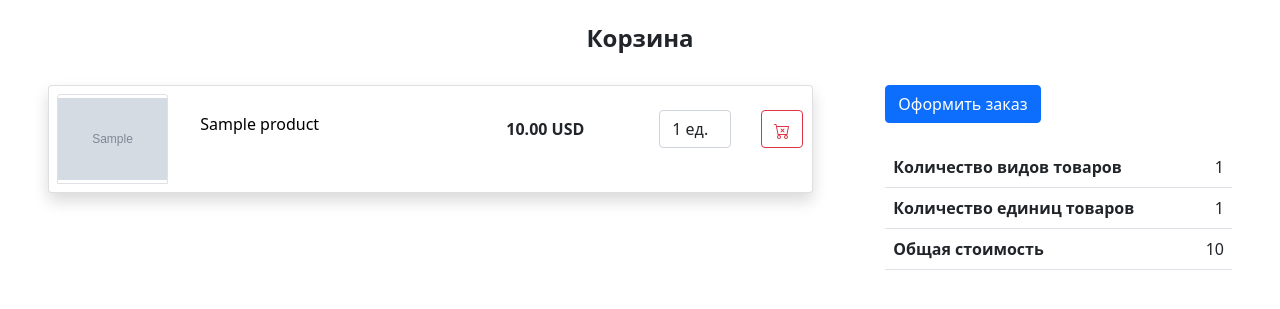
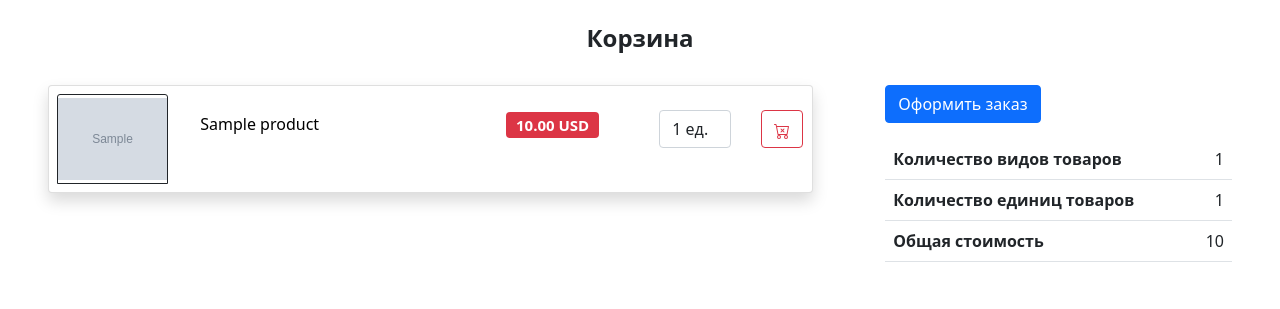
Before and after one commit to NikitaRadin/online_store, a Django app: page /cart/ in a window 1280 px wide. Shown: the part 56-365 px from the top of the page. Run offline with Django 3.2, Linux system fonts and the light colour scheme; a user stored in the database is signed in; tables that the repository leaves empty hold one stand-in row (values such as "Sample post"); grey boxes marked "Sample" are stand-in pictures; some libraries are stand-ins or nearby versions.

Commit message:
Улучшен внешний вид страниц корзины и заказов

```diff
--- a/templates/cart.html
+++ b/templates/cart.html
@@ -5,12 +5,13 @@
     <div class="col-8">
         <div class="container-fluid">
             {% for extended_product in extended_products %}
-            <div class="row extended_product">
+            <div class="row extended_product mb-3">
                 <div class="col">
                     <div class="card h-100 shadow">
                         <div class="row g-0">
                             <div class="col-md-2 p-2">
-                                <img src="{{ extended_product.object.image_path }}" class="card-img-top border" height=90
+                                <img src="{{ extended_product.object.image_path }}"
+                                     class="card-img-top border border-1 border-dark" height=90
                                      style="object-fit: contain;">
                             </div>
                             <div class="col-md-10 p-2">
@@ -24,9 +25,9 @@
                                                 </a>
                                             </div>
                                             <div class="col-3 d-flex">
-                                                <font class="align-self-center" size="3">
-                                                    <b>{{ extended_product.object.price }} {{ extended_product.object.currency }}</b>
-                                                </font>
+                                                <h5 class="align-self-center">
+                                                    <span class="badge bg-danger">{{ extended_product.object.price }} {{ extended_product.object.currency }}</span>
+                                                </h5>
                                             </div>
                                             <div class="col-2 d-flex">
                                                 <form name="productUnitsNumberChangingForm_{{ extended_product.object.id }}"
@@ -103,13 +104,12 @@
                     </div>
                 </div>
             </div>
-            <br />
             {% endfor %}
         </div>
     </div>
     <div class="col-4">
         <div class="container-fluid">
-            <div class="row">
+            <div class="row mb-3">
                 <div class="col">
                     <button type="button" class="btn btn-primary" data-bs-toggle="modal"
                             data-bs-target="#orderMakingModal">Оформить заказ</button>
@@ -235,7 +235,6 @@
                     </script>
                 </div>
             </div>
-            <br />
             <div class="row">
                 <div class="col">
                     <table class="table">
--- a/templates/orders.html
+++ b/templates/orders.html
@@ -51,7 +51,8 @@
                                             <div class="card h-100 shadow">
                                                 <div class="row g-0">
                                                     <div class="col-md-3 p-2">
-                                                        <img src="{{ extended_product.object.image_path }}" class="card-img-top border" height=70
+                                                        <img src="{{ extended_product.object.image_path }}"
+                                                             class="card-img-top border border-1 border-dark" height=70
                                                              style="object-fit: contain;">
                                                     </div>
                                                     <div class="col-md-9 p-2">
```
